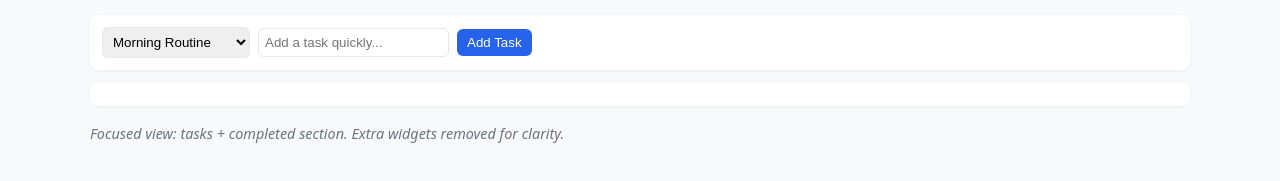
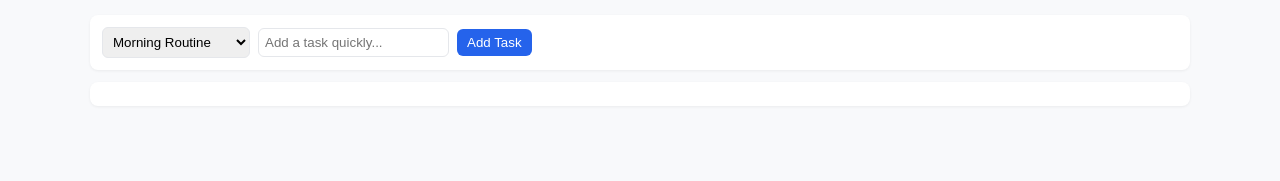
Before and after one commit to spaceegrace/daily-checklist-hub-4, a plain HTML site: page index.html in a window 1280 px wide. Shown: the part 113-294 px from the top of the page. Drawn offline with Linux system fonts and the light colour scheme.

Commit message:
Update index.html

```diff
--- a/index.html
+++ b/index.html
@@ -37,7 +37,6 @@
           <option>Focus Blocks</option>
           <option>Homework/Tasks</option>
           <option>Environment Reset</option>
-          <option>Evening Review</option>
         </select>
         <input id="globalTaskText" class="small-input" type="text" placeholder="Add a task quickly..." />
         <button id="globalAddBtn" class="btn">Add Task</button>
@@ -50,9 +49,6 @@
       </div>
     </main>
 
-    <footer class="muted">
-      Focused view: tasks + completed section. Extra widgets removed for clarity.
-    </footer>
   </div>
 
   <script src="app.js"></script>
```
